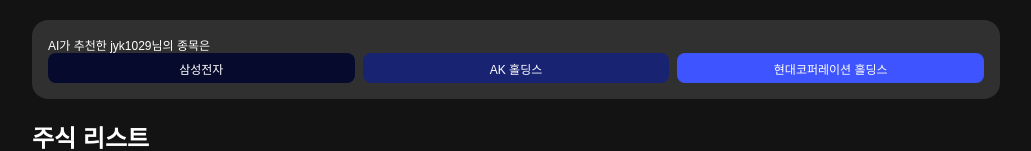
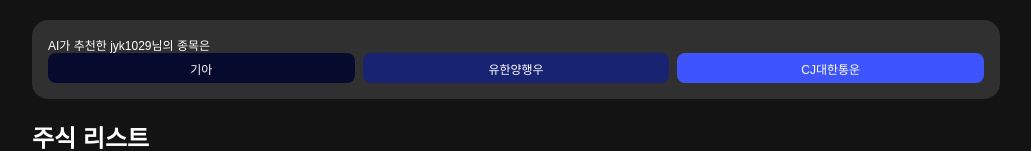
Before and after one commit to Dsm-Hackathon-2024/frontend, a React (Vite) app: page /home in a window 1280 px wide. Shown: the part 163-314 px from the top of the page, without its empty margins (124-1155 px from the left). Built offline with nearby package versions, Linux system fonts and the light colour scheme; no server answers; a web font is replaced by a local one.

Commit message:
ai 추천주

```diff
--- a/src/pages/Home.jsx
+++ b/src/pages/Home.jsx
@@ -55,9 +55,9 @@
         <RecommendContainer>
           <div>AI가 추천한 jyk1029님의 종목은</div>
           <div>
-            <div>삼성전자</div>
-            <div>AK 홀딩스</div>
-            <div>현대코퍼레이션 홀딩스</div>
+            <div>기아</div>
+            <div>유한양행우</div>
+            <div>CJ대한통운</div>
           </div>
         </RecommendContainer>
         <ListContainer>
```
